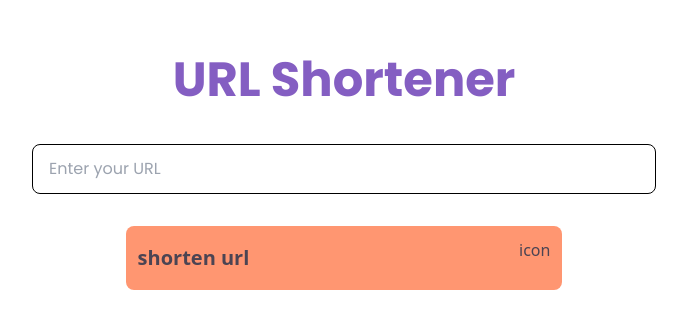
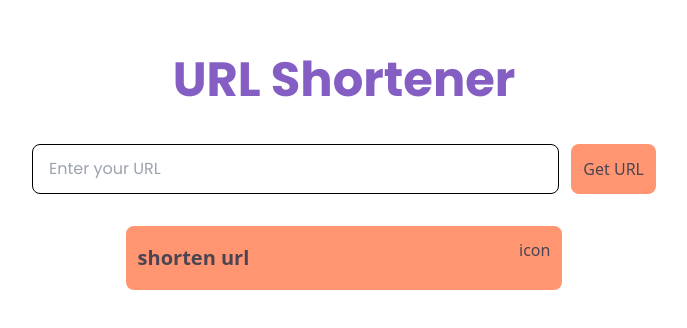
Before and after one commit to pramodlaha08/shortenurl-techunter, a React (Vite) app: page / in a window 1280 px wide. Shown: the part 104-432 px from the top of the page, without its empty margins (296-983 px from the left). Built offline with nearby package versions, Linux system fonts and the light colour scheme.

Commit message:
feat: added a button
added a button and a also added logic to get written code in url

```diff
--- a/package.json
+++ b/package.json
@@ -10,6 +10,7 @@
     "preview": "vite preview"
   },
   "dependencies": {
+    "axios": "^1.7.7",
     "react": "^18.3.1",
     "react-dom": "^18.3.1"
   },
--- a/src/components/Hero.jsx
+++ b/src/components/Hero.jsx
@@ -1,24 +1,40 @@
+import axios from "axios";
 import React from "react";
 
 const Hero = () => {
+  const handleSubmit = (e) => {
+    e.preventDefault();
+    const url = e.target.elements[0].value;
+    geturl(url);
+  };
+
+  const geturl = async (url) => {
+   //need to do find api
+  };
+
   return (
     <div className="w-full lg:w-1/2 flex flex-col items-center">
       <h1 className="mb-10 font-poppins text-2xl sm:text-3xl lg:text-4xl xl:text-5xl 2xl:text-6xl font-bold text-center text-primary">
         URL Shortener
       </h1>
       <div className="w-full">
-        <form action="">
+        <form className="flex gap-3" onSubmit={handleSubmit}>
           <input
             className="w-full border b border-zinc-500 focus:border-primary px-4 py-3 rounded-lg placeholder:font-poppins font-poppins"
             type="text"
             placeholder="Enter your URL"
           />
+          <input
+            className="px-3 py-1 bg-background text-dark rounded-lg text-center text-base font-medium"
+            type="submit"
+            value="Get URL"
+          />
         </form>
-          </div>
-          <div className="mt-8 text-dark flex justify-between items-center result h-16 rounded-lg p-3 w-[70%] bg-background">
-              <div className="font-semibold text-xl">shorten url</div>
-              <div className="self-start">icon</div>
-          </div>
+      </div>
+      <div className="mt-8 text-dark flex justify-between items-center result h-16 rounded-lg p-3 w-[70%] bg-background">
+        <div className="font-semibold text-xl">shorten url</div>
+        <div className="self-start">icon</div>
+      </div>
     </div>
   );
 };
```
Also changed, not shown: 1 other file (tests, documents, lock files or other folders).
